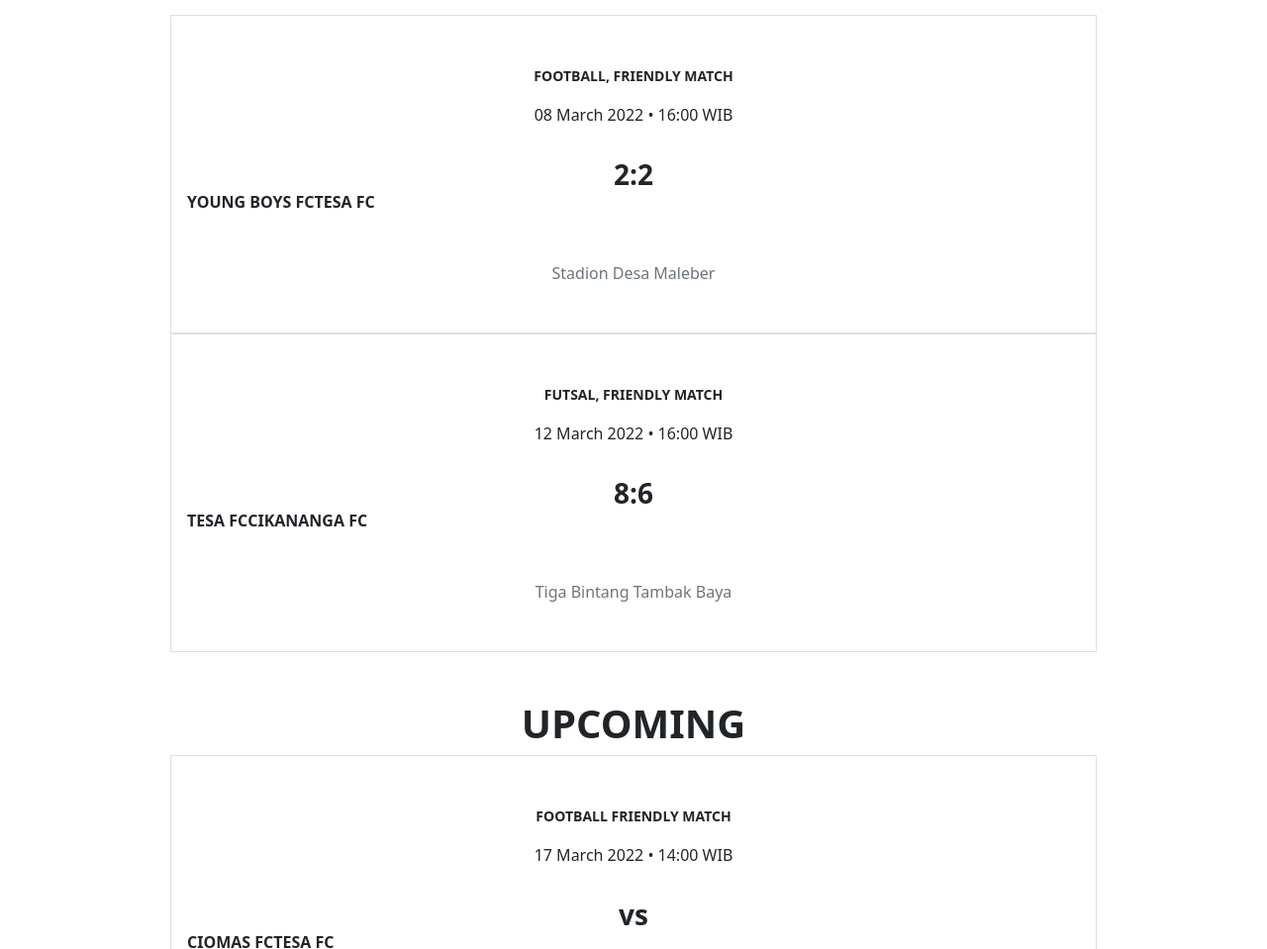
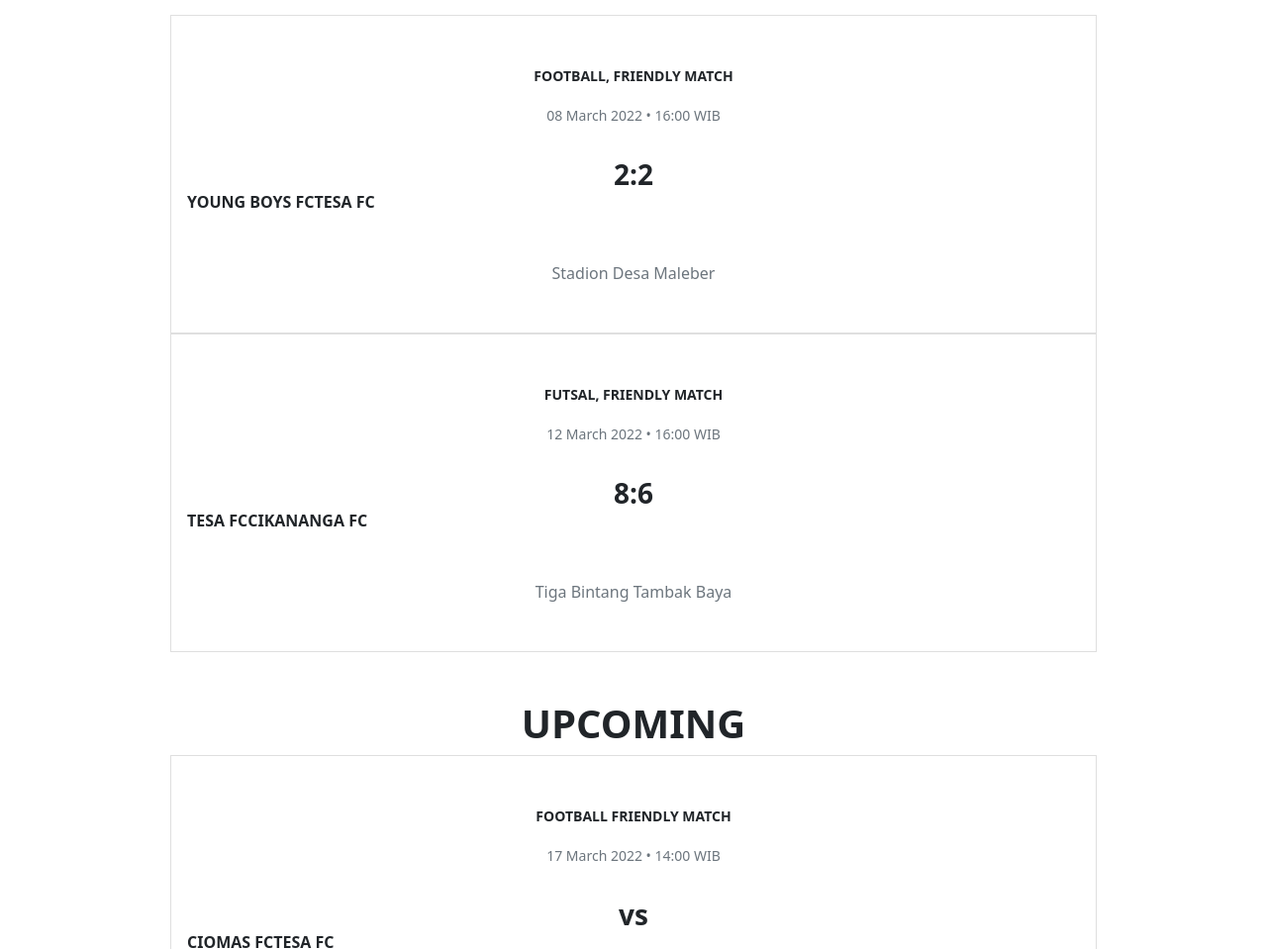
Before and after one commit to tesafc/www2, a Jekyll site: the page built from matches.html, in a window 1280 px wide. Shown: the part 809-1768 px from the top of the page at 99% size. Built offline with Jekyll 4.4.1, drawn with Linux system fonts in a browser that asks for light colours.

Commit message:
Update matches.html

```diff
--- a/matches.html
+++ b/matches.html
@@ -15,7 +15,7 @@ image: /assets/img/logo-4.png
         <div class="card rounded-0">
           <div class="card-body py-5">
             <p class="card-text text-center text-uppercase fw-bolder"><small>{{ item.competition }}</small></p>
-            <p class="card-text text-center text-capitalize">{{ item.date | date: "%d %B %Y • %R" | append: " WIB" }}</p>
+            <p class="card-text text-center text-capitalize text-secondary"><small>{{ item.date | date: "%d %B %Y • %R" | append: " WIB" }}</small></p>
             <div class="d-flex align-items-center justify-content-arround py-5">
               <div class="text-center text-uppercase fw-bolder">{{ item.home }}</div>
               {% if item.status == "done" %}
```
